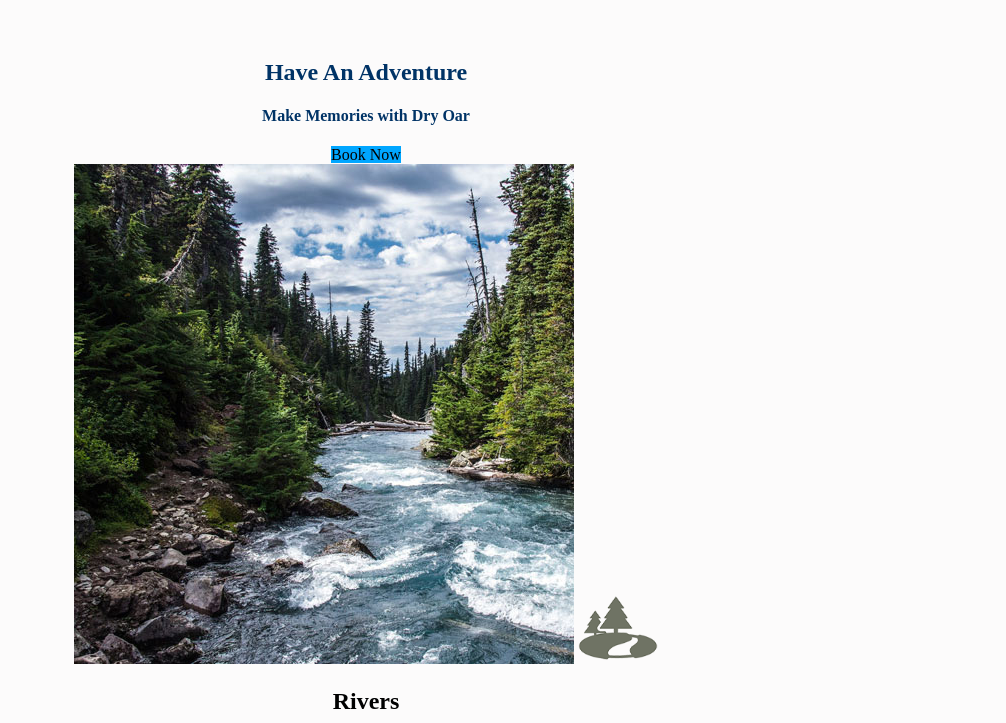
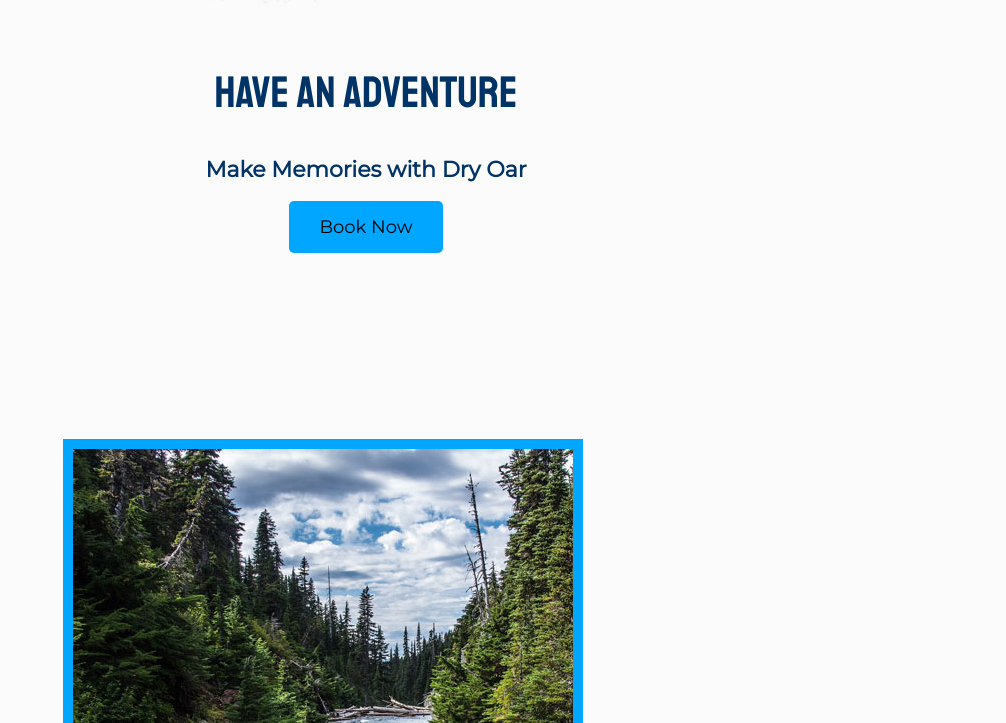
Before and after one commit to gabrielaPezzini/WDD-130, a plain HTML site: page wwr/index.html in a window 1280 px wide. Shown: the part 917-1640 px from the top of the page, without its empty margins (274-1280 px from the left). Drawn offline with Linux system fonts and the light colour scheme.

Commit message:
fonst and spacing

```diff
--- a/wwr/styles/styles.css
+++ b/wwr/styles/styles.css
@@ -1,3 +1,14 @@
+@import url('https://fonts.googleapis.com/css2?family=Montserrat&family=Staatliches&display=swap');
+
+.home-title, .msg h2, h2 {
+  font-family: 'Staatliches', cursive;
+  font-weight: 200;
+}
+
+p, h1, h4 {
+  font-family: 'Montserrat', sans-serif;
+}
+
 #content {
   max-width: 1600px;
   margin: 0 auto;
@@ -7,6 +18,7 @@ nav a {
   text-align: center;
   color: white;
   text-decoration: none;
+  padding: 35px;
 }
 
 #hero-msg h1 {
@@ -32,6 +44,14 @@ main section {
 
 body {
   background-color: #fcfbfb;
+  font-family: 'Montserrat', sans-serif;
+  font-size: 22px;
+  margin: 0;
+  padding: 0;
+}
+
+h2 {
+  margin: 0;
 }
 
 header {
@@ -47,6 +67,12 @@ nav a:hover {
   background-color: #00A6FF;
   color: black;
   text-decoration: none;
+  font-family: 'Montserrat', sans-serif;
+  font-weight: 500;
+  font-size: 18px;
+  padding: 15px 30px;
+  margin-top: 50px;
+  border-radius: 5px;
 }
 
 .book:hover, .join:hover {
@@ -54,17 +80,32 @@ nav a:hover {
   color: black;
 }
 
+.rivers-card, .camping-card, .rapids-card {
+  margin: 200px 0;
+}
+
 .msg {
   background-color: #003366;
+  line-height: 1.5em;
+  padding: 35px;
+}
+
+.msg p {
+  font-size: .8em;
+  padding-bottom: 15px;
 }
 
 footer {
   background-color: #003366;
   color: white;
+  padding: 25px 50px;
+  margin-top: 200px;
 }
 
 .home-title {
   color: #003366;
+  font-size: 2em;
+  margin-top: 10px;
 }
 
 h4 {
@@ -88,13 +129,13 @@ footer a:hover {
   color: #00A6FF;
 }
 
-footer p {
-  font-size: 1.2em;
-}
-
 footer p a:hover {
   text-decoration: underline;
   color: #00A6FF;
+}
+
+footer .social img {
+  padding-top: 15px;
 }
 
 .logo {
@@ -103,8 +144,21 @@ footer p a:hover {
 
 .icon {
   width: 80px;
+  padding-top: 10px;
 }
 
 #hero-img {
   width: 100%;
 }
+
+#logo_link {
+  padding-top: 5px;
+}
+
+.card-img {
+  border: 10px solid #00A6FF;
+}
+
+main section img {
+  box-sizing: border-box;
+}
```
